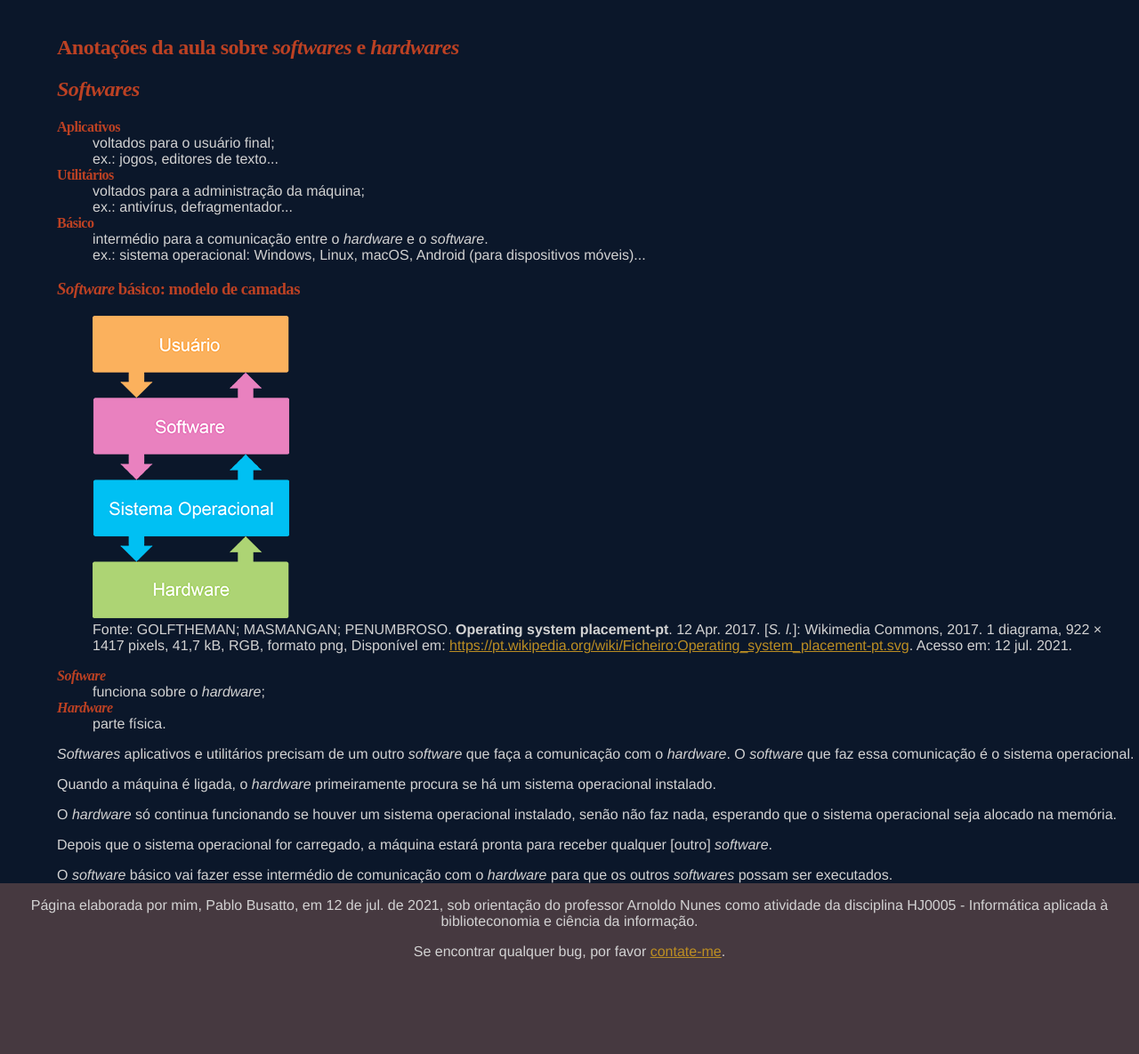
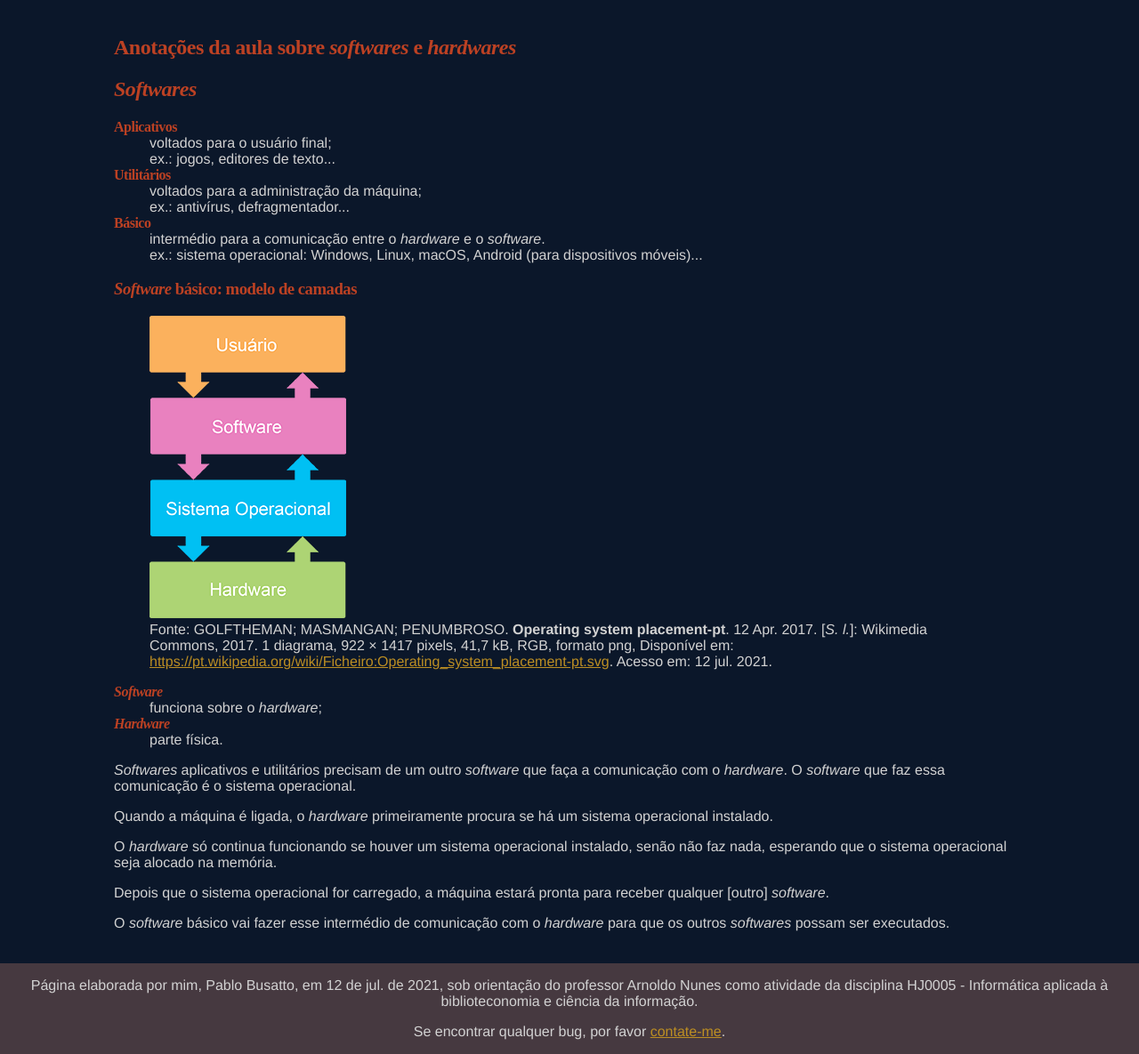
Before and after one commit to PabloBF/pablobf.github.io, a Jekyll site: the page ufc/informatica-aplicada/index.html, which Jekyll copies as it is, in a window 1280 px wide. Shown: the whole page at 89% size. Built offline with Jekyll 4.4.1, drawn with Linux system fonts in a browser that asks for light colours; a script that is not in the unit is left out; before the commit the page ends 1095 px from its top, so only the background shows below that.

Commit message:
ajuste margens

```diff
--- a/ufc/informatica-aplicada/index.html
+++ b/ufc/informatica-aplicada/index.html
@@ -17,8 +17,11 @@
 
 		article {
 			background-color: #0B172A;
+			margin: 0;
 			padding-top: 20px;
-			padding-left: 5%;
+			padding-left: 10%;
+			padding-right: 10%;
+			padding-bottom: 20px;
 		}
 
 		h1,h2,h3,dt {
```
